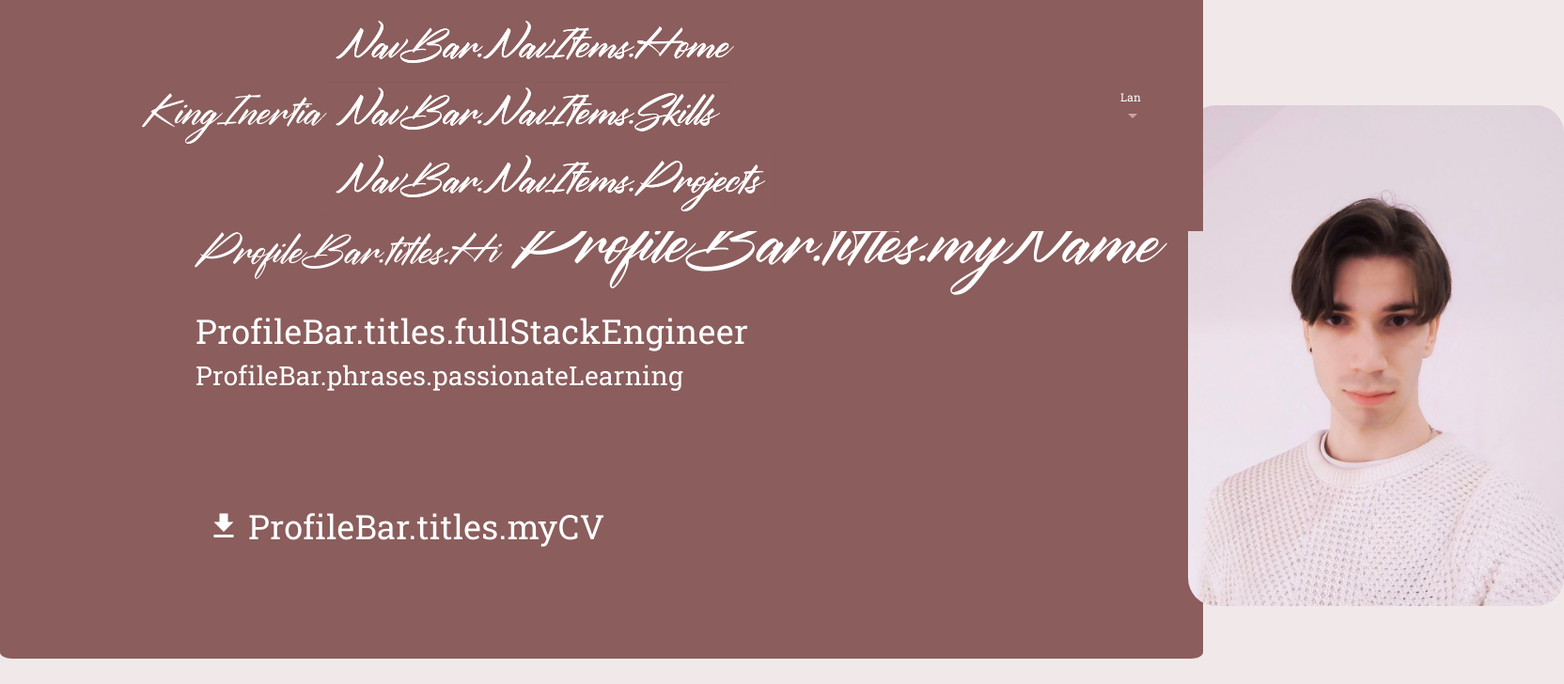
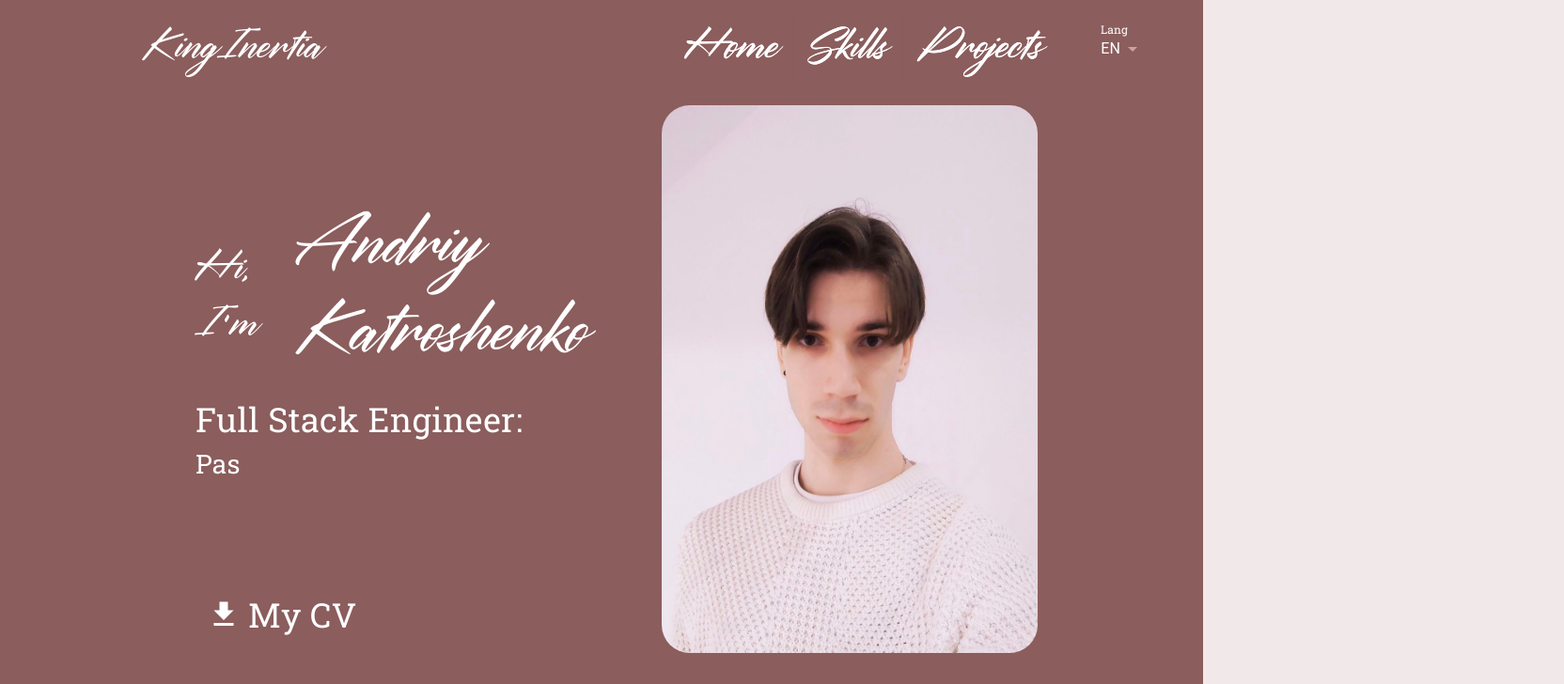
Before and after one commit to KingInertia/Portfolio, a React (Create React App) app: page / in a window 1280 px wide. Shown: the top 728 px of the page at 94% size, 1664 px wide, since content can reach past the window. Built offline with nearby package versions, Linux system fonts and the light colour scheme.

Commit message:
fix language

```diff
--- a/src/components/UI/LanguageSelect.jsx
+++ b/src/components/UI/LanguageSelect.jsx
@@ -11,7 +11,7 @@ import {
 
 const LanguageSelect = () => {
   const { i18n } = useTranslation()
-  const [language, setLanguage] = React.useState(i18n.language || 'en')
+  const [language, setLanguage] = React.useState(i18n.language)
 
   const langChange = (event) => {
     const lang = event.target.value
--- a/src/i18n/i18n.js
+++ b/src/i18n/i18n.js
@@ -19,6 +19,7 @@ i18n
   .use(initReactI18next)
   .init({
     resources,
+    lng: 'en',
     detection: {
       order: ['localStorage'],
       caches: ['localStorage'],
```
